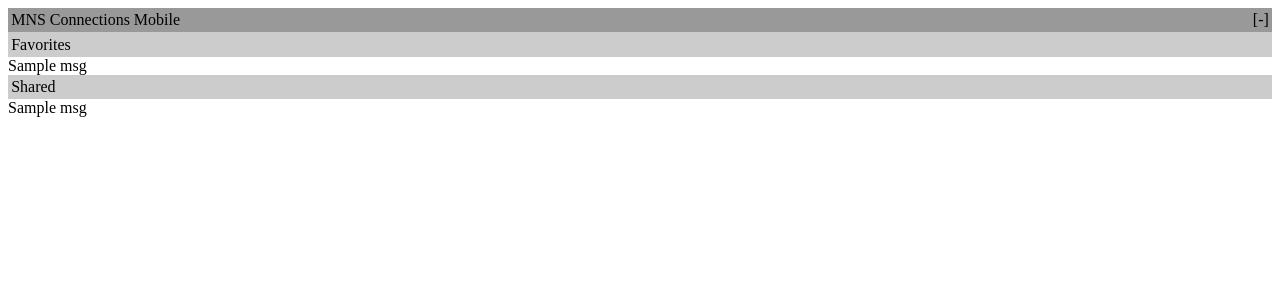
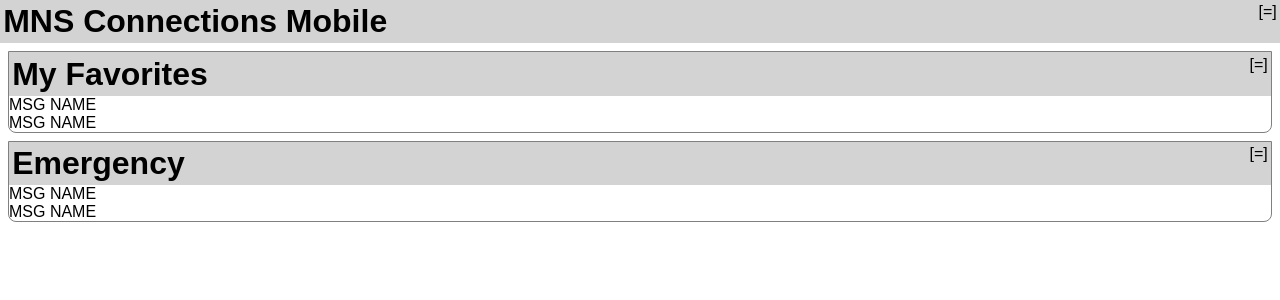
Before and after one commit to csrider/mns-mobile-react, a React (Create React App) app: page / in a window 1280 px wide. Shown: the top 300 px of the page. Built offline with nearby package versions, Linux system fonts and the light colour scheme.

Commit message:
initial basic prototype layout and structure

```diff
--- a/src/App.js
+++ b/src/App.js
@@ -1,22 +1,13 @@
+import AppHeader from "./components/AppHeader";
+import MessageSection from "./components/MessageSection";
+
 // Our primary React component
-
 function App() {
   return (
-    <div>
-      <div className="header-main">
-        <div id="title-main">MNS Connections Mobile</div>
-        <div id="menu-main">[-]</div>
-      </div>
-
-      <div className="header-msg-section">Favorites</div>
-      <div>
-        Sample msg
-      </div>
-
-      <div className="header-msg-section">Shared</div>
-      <div>
-        Sample msg
-      </div>
+    <div id="app-container">
+      <AppHeader text="MNS Connections Mobile" />
+      <MessageSection text="My Favorites" />
+      <MessageSection text="Emergency" />
     </div>
   );
 }
--- /dev/null
+++ b/src/components/AppHeader.js
@@ -0,0 +1,11 @@
+import HeaderBar from "./HeaderBar";
+
+function AppHeader(props) {
+  return (
+    <div id="app-header-container">
+      <HeaderBar text="MNS Connections Mobile" />
+    </div>
+  );
+}
+
+export default AppHeader;
--- /dev/null
+++ b/src/components/HeaderBar.js
@@ -0,0 +1,10 @@
+function HeaderBar(props) {
+  return (
+    <div className="header-bar" id="app-title-container">
+      <h1 className="header-text">{props.text}</h1>
+      <a class="header-menu">[=]</a>
+    </div>
+  );
+}
+
+export default HeaderBar;
--- /dev/null
+++ b/src/components/MessageItem.js
@@ -0,0 +1,9 @@
+function MessageItem(props) {
+    return (
+        <div>
+            <a>{props.msgName}</a>
+        </div>
+    )
+}
+
+export default MessageItem;
--- /dev/null
+++ b/src/components/MessageSection.js
@@ -0,0 +1,18 @@
+import HeaderBar from "./HeaderBar";
+import MessageItem from "./MessageItem";
+
+function MessageSection(props) {
+    return (
+
+        <div className="message-section">
+            <HeaderBar text={props.text} />
+
+            <div className="messages-container">
+                <MessageItem msgName="MSG NAME" />
+                <MessageItem msgName="MSG NAME" />
+            </div>
+        </div>
+    )
+}
+
+export default MessageSection;
--- a/src/index.css
+++ b/src/index.css
@@ -1,19 +1,47 @@
-.header-main {
-  padding: 0.2em;
-  background-color: #999;
+body {
+  background-color: white;
+  margin: 0px;
+  font-family: sans-serif;
 }
 
-.header-msg-section {
-  padding: 0.2em;
-  background-color: #ccc;
-  float: none;
+
+#app-container {
+  background-color: white;
+  padding: 0px;
 }
 
-#title-main {
-  display: inline;
-  text-align: left;
+#app-header-container {
+  background-color: gray;
+  margin-bottom: 0.5em;
 }
 
-#menu-main {
+
+.message-section {
+  border: 1px solid gray;
+  border-bottom-left-radius: 0.5em;
+  border-bottom-right-radius: 0.5em;
+  margin: 0.5em;
+  padding: 0em;
+  clear: both;
+}
+
+.messages-container {
+  clear: both;
+}
+
+
+.header-bar {
+  padding: 0.2em;
+  overflow: overlay;
+  background-color: lightgray;
+}
+
+.header-text {
+  float: left;
+  margin-top: 0em;
+  margin-bottom: 0em;
+}
+
+.header-menu {
   float: right;
 }
```
